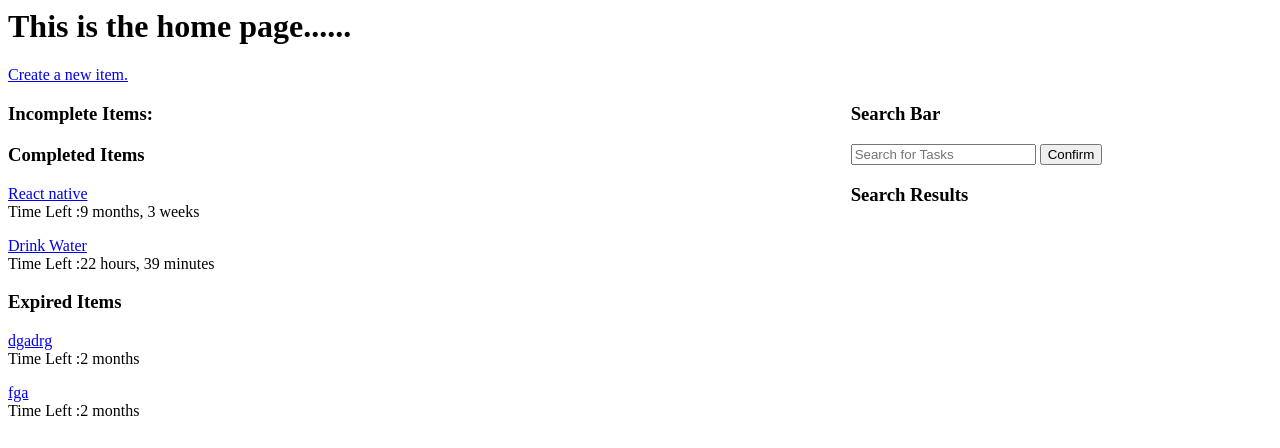
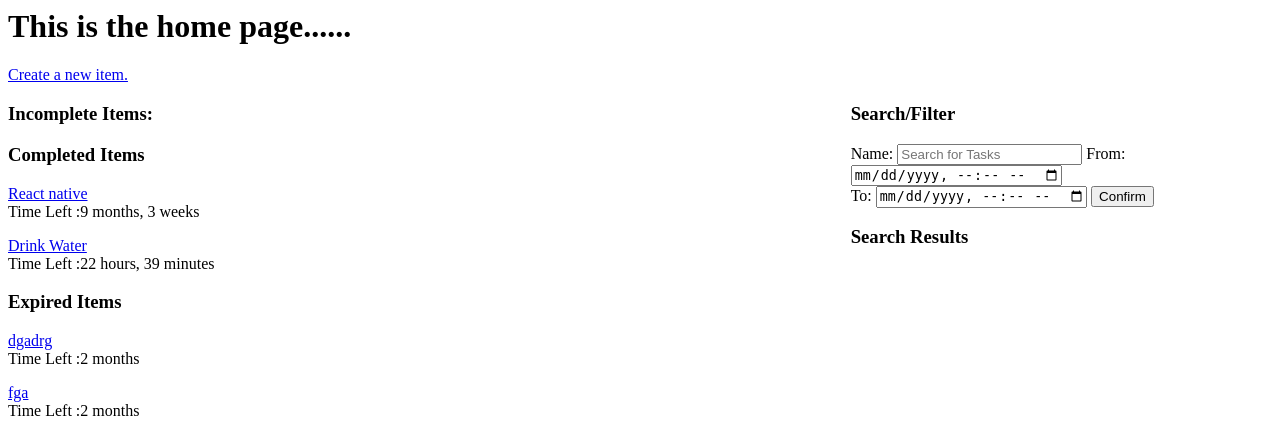
Before and after one commit to GauravKBhatt/Django_ToDoList, a Django app: page / in a window 1280 px wide. Shown: the top 448 px of the page. Run offline with Django 5.2, Linux system fonts and the light colour scheme; data comes from the database, SQL or seed files in the repository.

Commit message:
Finished with searching and filtering.

```diff
--- a/base/templates/base/home.html
+++ b/base/templates/base/home.html
@@ -33,10 +33,12 @@
     </div>
 </div>
 <div>
-    <h3>Search Bar</h3>
+    <h3>Search/Filter</h3>
     <form method="POST" action="">
     {% csrf_token%}
-    <input type="text" id="name" name="name" placeholder="Search for Tasks" required>
+    Name: <input type="text" id="name" name="name" placeholder="Search for Tasks" required>
+    From: <input type="datetime-local" id="datetime" name="start" ><br>
+    To:   <input type="datetime-local" id="datetime" name="end" >
     <input type="submit" value="Confirm"/>
     </form>
     <h3>Search Results</h3>
--- a/base/views.py
+++ b/base/views.py
@@ -3,6 +3,9 @@ from django.views import View
 from .models import Item
 from .forms import ItemForm
 from django.db.models import Q
+from django.utils.dateparse import parse_datetime
+from datetime import datetime
+from django.utils import timezone
 
 
 class home(View):
@@ -14,9 +17,30 @@ class home(View):
         return render(request, 'base/home.html', context)
 
     def post(self, request, *args, **kwargs):
-        pk = request.POST.get('name')
-        items = Item.objects.filter(name__icontains=pk)
+        # Default datetime strings
+        default_start_datetime_str = '1900-01-01T10:00'
+        default_end_datetime_str = '2100-01-02T10:00'
+        name = request.POST.get('name', '').strip()
 
+        # Parse the start and end datetime values from the POST request, or use defaults
+        start_str = request.POST.get('start')
+        end_str = request.POST.get('end')
+
+        # Ensure start and end are datetime objects (parse if not empty or use default datetime)
+        start = parse_datetime(start_str) if start_str else parse_datetime(default_start_datetime_str)
+        end = parse_datetime(end_str) if end_str else parse_datetime(default_end_datetime_str)
+
+            # Make datetime objects timezone-aware (if they are naive)
+        if start and timezone.is_naive(start):
+            start = timezone.make_aware(start)
+
+        if end and timezone.is_naive(end):
+            end = timezone.make_aware(end)
+
+        # Proceed with filtering the items using the parsed datetime values
+        items = Item.objects.filter(
+            Q(name__icontains=name) & Q(created__gte=start) & Q(ending__lte=end)
+        )
         # Re-fetch get method data
         expired = Item.objects.filter(is_expired=True)
         completed = Item.objects.filter(Q(is_expired=False) & Q(is_completed=True))
```
